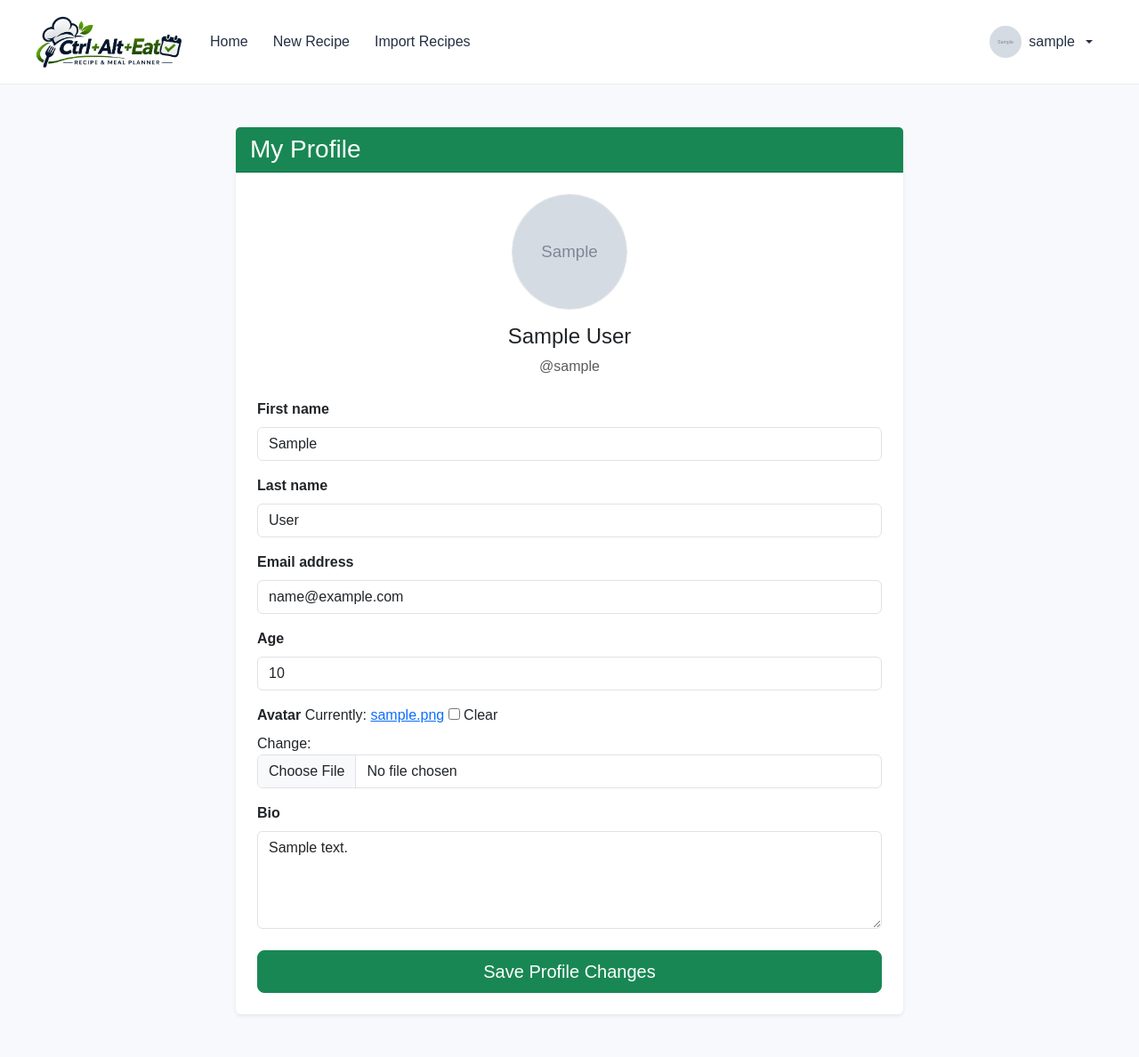
After one commit to malanier-waketech/recipes, a Django app: page /accounts/profile/ in a window 1280 px wide. The commit adds this page. Shown: the whole page at 89% size. Run offline with Django 5.2, Linux system fonts and the light colour scheme; a user stored in the database is signed in; tables that the repository leaves empty hold one stand-in row (values such as "Sample post"); grey boxes marked "Sample" are stand-in pictures.

Commit message:
created profile and avatar

```diff
--- a/accounts/forms.py
+++ b/accounts/forms.py
@@ -1,4 +1,6 @@
-from django.contrib.auth.forms import (  # type: ignore[import-untyped]
+
+from django import forms
+from django.contrib.auth.forms import (
     UserChangeForm,
     UserCreationForm,
 )
@@ -7,12 +9,60 @@ from .models import CustomUser
 
 
 class CustomUserCreationForm(UserCreationForm):
+    """Form for registering new users."""
+
     class Meta:
         model = CustomUser
         fields = ("username", "email")
 
 
 class CustomUserChangeForm(UserChangeForm):
+    """Form for managing users in Django Admin."""
+
     class Meta:
         model = CustomUser
         fields = ("username", "email")
+
+
+class UserProfileForm(forms.ModelForm):
+    """Allow users to update their profile information."""
+
+    class Meta:
+        model = CustomUser
+
+        fields = (
+            "first_name",
+            "last_name",
+            "email",
+            "age",
+            "avatar",
+            "bio",
+        )
+
+        widgets = {
+            "first_name": forms.TextInput(
+                attrs={"class": "form-control"}
+            ),
+            "last_name": forms.TextInput(
+                attrs={"class": "form-control"}
+            ),
+            "email": forms.EmailInput(
+                attrs={"class": "form-control"}
+            ),
+            "age": forms.NumberInput(
+                attrs={"class": "form-control"}
+            ),
+            "avatar": forms.ClearableFileInput(
+                attrs={
+                    "class": "form-control",
+                    "accept": "image/*",
+                }
+            ),
+            "bio": forms.Textarea(
+                attrs={
+                    "class": "form-control",
+                    "rows": 4,
+                    "placeholder": "Tell us about your cooking interests...",
+                }
+            ),
+        }
--- a/accounts/urls.py
+++ b/accounts/urls.py
@@ -1,7 +1,18 @@
+
 from django.urls import path
 
-from .views import SignUpView
+from .views import ProfileUpdateView, SignUpView
+
 
 urlpatterns = [
-    path("signup/", SignUpView.as_view(), name="signup"),
+    path(
+        "signup/",
+        SignUpView.as_view(),
+        name="signup",
+    ),
+    path(
+        "profile/",
+        ProfileUpdateView.as_view(),
+        name="profile",
+    ),
 ]
--- a/accounts/views.py
+++ b/accounts/views.py
@@ -1,11 +1,39 @@
+
+from django.contrib import messages
+from django.contrib.auth.mixins import LoginRequiredMixin
 from django.urls import reverse_lazy
-from django.views.generic import CreateView
+from django.views.generic import CreateView, UpdateView
 
-from .forms import CustomUserCreationForm
+from .forms import CustomUserCreationForm, UserProfileForm
+from .models import CustomUser
 
 
-# Create your views here.
 class SignUpView(CreateView):
+    """Register a new user."""
+
     form_class = CustomUserCreationForm
     success_url = reverse_lazy("login")
     template_name = "registration/signup.html"
+
+
+class ProfileUpdateView(LoginRequiredMixin, UpdateView):
+    """Allow logged-in users to update their profile."""
+
+    model = CustomUser
+    form_class = UserProfileForm
+    template_name = "registration/profile.html"
+    success_url = reverse_lazy("profile")
+
+    def get_object(self, queryset=None):
+        """Return the currently authenticated user."""
+        return self.request.user
+
+    def form_valid(self, form):
+        """Display a confirmation after a successful update."""
+
+        messages.success(
+            self.request,
+            "Your profile has been updated successfully!",
+        )
+
+        return super().form_valid(form)
--- a/django_project/settings.py
+++ b/django_project/settings.py
@@ -139,3 +139,7 @@ CRISPY_TEMPLATE_PACK = "bootstrap5"
 EMAIL_BACKEND = "django.core.mail.backends.console.EmailBackend"
 
 TIME_ZONE = "America/New_York"
+
+#Used for Willow Profile
+MEDIA_URL = "/media/"
+MEDIA_ROOT = BASE_DIR / "media"
--- a/django_project/urls.py
+++ b/django_project/urls.py
@@ -17,6 +17,9 @@ Including another URLconf
 
 from django.contrib import admin
 from django.urls import include, path
+from django.conf import settings
+from django.conf.urls.static import static
+
 
 urlpatterns = [
     path("admin/", admin.site.urls),
@@ -25,3 +28,9 @@ urlpatterns = [
     path("recipes/", include("recipes.urls")),
     path("", include("pages.urls")),
 ]
+
+if settings.DEBUG:
+    urlpatterns += static(
+        settings.MEDIA_URL,
+        document_root=settings.MEDIA_ROOT,
+    )
--- a/templates/base.html
+++ b/templates/base.html
@@ -1,3 +1,4 @@
+
 {% load static %}
 <!DOCTYPE html>
 <html lang="en">
@@ -27,7 +28,10 @@
 <body>
 
     <!-- Navigation Bar -->
-    <nav class="navbar navbar-expand-lg bg-body-tertiary" aria-label="Main navigation">
+    <nav
+        class="navbar navbar-expand-lg bg-body-tertiary"
+        aria-label="Main navigation"
+    >
         <div class="container-fluid">
 
             <!-- Website Logo and Name -->
@@ -52,14 +56,16 @@
                 <span class="navbar-toggler-icon"></span>
             </button>
 
+            <!-- Collapsible Navigation -->
             <div
                 class="collapse navbar-collapse"
                 id="navbarSupportedContent"
             >
 
-                <!-- Navigation Links -->
+                <!-- Main Navigation Links -->
                 <ul class="navbar-nav me-auto mb-2 mb-lg-0">
 
+                    <!-- Home -->
                     <li class="nav-item">
                         <a
                             class="nav-link"
@@ -71,6 +77,7 @@
 
                     {% if user.is_authenticated %}
 
+                    <!-- New Recipe -->
                     <li class="nav-item">
                         <a
                             class="nav-link"
@@ -79,6 +86,8 @@
                             New Recipe
                         </a>
                     </li>
+
+                    <!-- Import Recipes -->
                     <li class="nav-item">
                         <a
                             class="nav-link"
@@ -95,22 +104,77 @@
                 <!-- User Account Navigation -->
                 {% if user.is_authenticated %}
 
-                <ul class="navbar-nav">
+                <!--
+                    FIX:
+                    Wrap the dropdown in navbar-nav to prevent
+                    the default list bullet from appearing.
+                -->
+                <ul class="navbar-nav ms-auto">
 
                     <li class="nav-item dropdown">
 
+                        <!-- Avatar and Username -->
                         <a
-                            class="nav-link dropdown-toggle"
+                            class="nav-link dropdown-toggle
+                                   d-flex align-items-center gap-2"
                             href="#"
+                            id="userDropdown"
                             role="button"
                             data-bs-toggle="dropdown"
                             aria-expanded="false"
                         >
-                            {{ user.username }}
+
+                            <!-- User Avatar -->
+                            {% if user.avatar %}
+
+                                <img
+                                    src="{{ user.avatar.url }}"
+                                    alt="{{ user.username }}'s Avatar"
+                                    class="rounded-circle"
+                                    width="36"
+                                    height="36"
+                                    style="object-fit: cover;"
+                                >
+
+                            {% else %}
+
+                                <!-- Default Avatar -->
+                                <span
+                                    class="rounded-circle bg-success
+                                           text-white d-inline-flex
+                                           align-items-center
+                                           justify-content-center"
+                                    style="width: 36px; height: 36px;"
+                                >
+                                    {{ user.username|first|upper }}
+                                </span>
+
+                            {% endif %}
+
+                            <!-- Username -->
+                            <span>
+                                {{ user.username }}
+                            </span>
+
                         </a>
 
-                        <ul class="dropdown-menu dropdown-menu-end">
+                        <!-- User Dropdown Menu -->
+                        <ul
+                            class="dropdown-menu dropdown-menu-end"
+                            aria-labelledby="userDropdown"
+                        >
 
+                            <!-- My Profile -->
+                            <li>
+                                <a
+                                    class="dropdown-item"
+                                    href="{% url 'profile' %}"
+                                >
+                                    My Profile
+                                </a>
+                            </li>
+
+                            <!-- Change Password -->
                             <li>
                                 <a
                                     class="dropdown-item"
@@ -120,10 +184,12 @@
                                 </a>
                             </li>
 
+                            <!-- Divider -->
                             <li>
                                 <hr class="dropdown-divider">
                             </li>
 
+                            <!-- Logout -->
                             <li>
                                 <form
                                     method="post"
@@ -137,11 +203,14 @@
                                     >
                                         Logout
                                     </button>
+
                                 </form>
                             </li>
 
                         </ul>
+
                     </li>
+
                 </ul>
 
                 {% else %}
@@ -149,6 +218,7 @@
                 <!-- Login and Signup -->
                 <div class="d-flex gap-2">
 
+                    <!-- Login -->
                     <a
                         href="{% url 'login' %}"
                         class="btn btn-outline-secondary"
@@ -156,6 +226,7 @@
                         Log in
                     </a>
 
+                    <!-- Signup -->
                     <a
                         href="{% url 'signup' %}"
                         class="btn btn-primary"
@@ -168,17 +239,20 @@
                 {% endif %}
 
             </div>
+
         </div>
     </nav>
 
     <!-- Main Page Content -->
     <main class="py-4">
+
         <div class="container">
 
             {% block content %}
             {% endblock content %}
 
         </div>
+
     </main>
 
     <!-- Bootstrap JavaScript -->
--- /dev/null
+++ b/templates/registration/profile.html
@@ -0,0 +1,120 @@
+
+{% extends "base.html" %}
+
+{% block title %}
+My Profile | Ctrl + Alt + Eat
+{% endblock title %}
+
+{% block content %}
+
+<div class="container py-4">
+
+    <div class="card shadow-sm border-0 mx-auto"
+         style="max-width: 750px;">
+
+        <div class="card-header bg-success text-white">
+            <h3 class="mb-0">My Profile</h3>
+        </div>
+
+        <div class="card-body p-4">
+
+            <!-- Profile Avatar -->
+            <div class="text-center mb-4">
+
+                {% if user.avatar %}
+
+                    <img
+                        src="{{ user.avatar.url }}"
+                        alt="Profile Avatar"
+                        class="rounded-circle border"
+                        style="width: 130px;
+                               height: 130px;
+                               object-fit: cover;"
+                    >
+
+                {% else %}
+
+                    <div
+                        class="rounded-circle bg-secondary
+                               text-white d-flex
+                               align-items-center
+                               justify-content-center mx-auto"
+                        style="width: 130px;
+                               height: 130px;
+                               font-size: 48px;">
+
+                        {{ user.username|first|upper }}
+
+                    </div>
+
+                {% endif %}
+
+                <h4 class="mt-3">
+                    {{ user.get_full_name|default:user.username }}
+                </h4>
+
+                <p class="text-muted">
+                    @{{ user.username }}
+                </p>
+
+            </div>
+
+            <!-- Profile Form -->
+            <form method="post"
+                  enctype="multipart/form-data">
+
+                {% csrf_token %}
+
+                {% if form.non_field_errors %}
+                    <div class="alert alert-danger">
+                        {{ form.non_field_errors }}
+                    </div>
+                {% endif %}
+
+                {% for field in form %}
+
+                    <div class="mb-3">
+
+                        <label for="{{ field.id_for_label }}"
+                               class="form-label fw-semibold">
+                            {{ field.label }}
+                        </label>
+
+                        {{ field }}
+
+                        {% if field.help_text %}
+                            <div class="form-text">
+                                {{ field.help_text }}
+                            </div>
+                        {% endif %}
+
+                        {% for error in field.errors %}
+                            <div class="text-danger small">
+                                {{ error }}
+                            </div>
+                        {% endfor %}
+
+                    </div>
+
+                {% endfor %}
+
+                <div class="d-grid mt-4">
+
+                    <button type="submit"
+                            class="btn btn-success btn-lg">
+
+                        Save Profile Changes
+
+                    </button>
+
+                </div>
+
+            </form>
+
+        </div>
+
+    </div>
+
+</div>
+
+{% endblock content %}
```
Also changed, not shown: accounts/models.py (+21 -3 lines), accounts/migrations/0002_customuser_avatar_customuser_bio.py (added), media/avatars/Friendly_Chef_Avatar_in_a_Warm_Kitchen.png (added).
